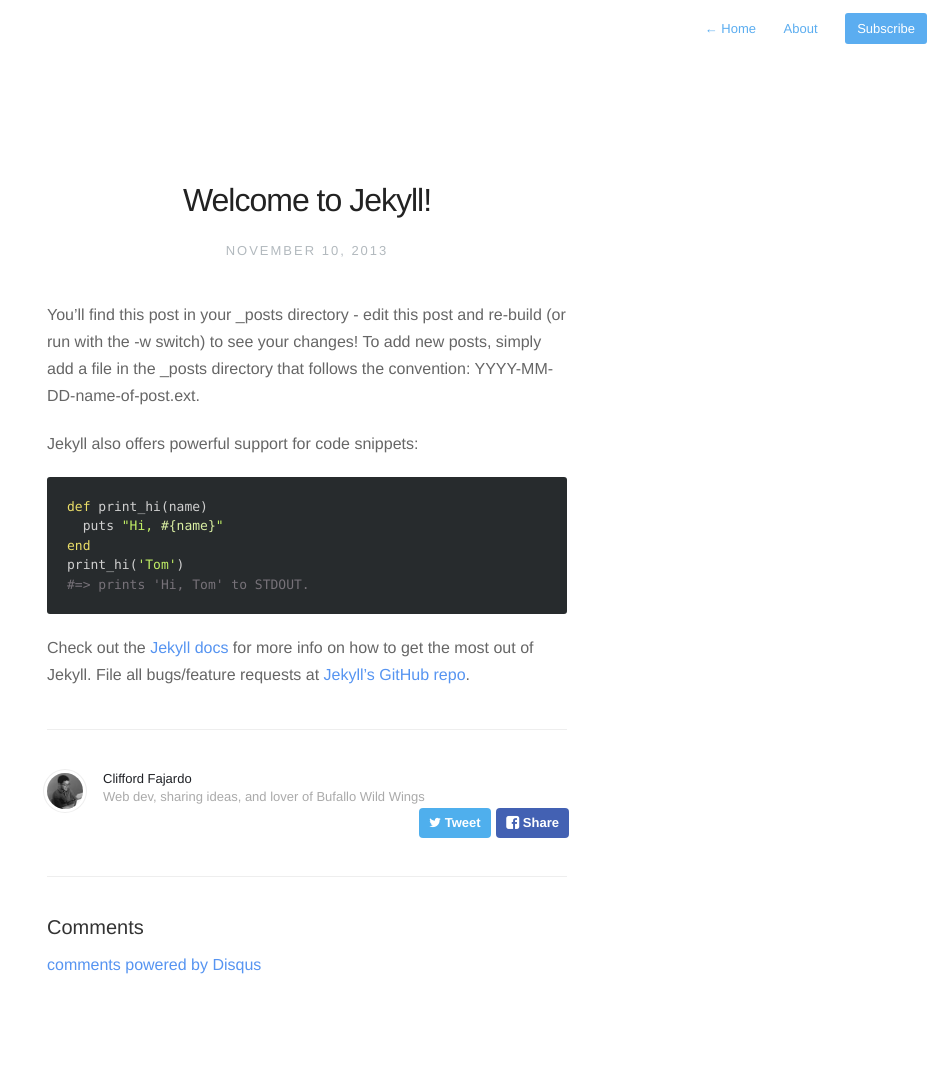
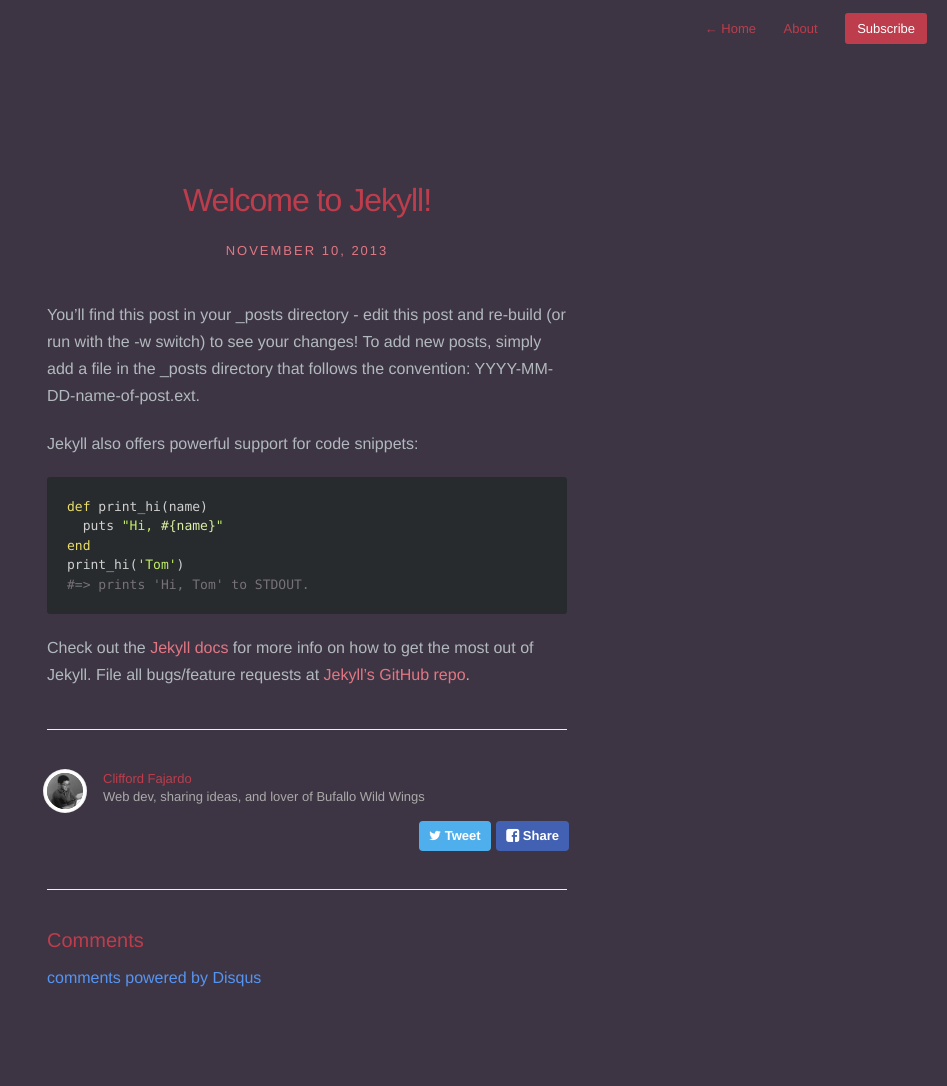
Before and after one commit to JosephSun/cliffordfajardo.github.io, a Jekyll site: the page built from _posts/2013-11-10-welcome-to-jekyll.markdown, in a window 1280 px wide. Shown: the whole page, without its empty margins (333-1280 px from the left). Built offline with Jekyll 4.4.1, drawn with Linux system fonts in a browser that asks for light colours; nearby versions of some CDN libraries; Markdown is read by kramdown in place of the engine named in the settings; comment, search, counter and statistics services are not loaded.

Commit message:
tweaking blog theme

```diff
--- a/assets/css/style.css
+++ b/assets/css/style.css
@@ -55,6 +55,7 @@
 	color: #666;
 	-webkit-font-smoothing: antialiased;
 	text-rendering: optimizeLegibility;
+	background: #3E3544;
 }
 
 h1 {
@@ -95,7 +96,7 @@
 	font-weight: 400;
 	letter-spacing: 0px;
 	font-size: 20px;
-	color: #222;
+	color: #BD3D4C;
 }
 
 .profile h2 {
@@ -113,8 +114,7 @@
 
 	/*max-width: 600px;*/
 	/*width:100%;*/
-	background: #fff;
-	background: rgba(255,255,255,.90);
+	background: #3E3544;
 	margin: 0 auto;
 	text-align: right;
 	/*position: fixed;*/
@@ -125,7 +125,7 @@
 	top: 8px;
 	right: 6px;
 	padding: 8px 12px;
-	color: #5badf0;
+	color: #BD3D4C;
 	font-size: 13px;
 	/*font-weight: bold;*/
 	line-height: 1.35;
@@ -133,7 +133,7 @@
 
 }
 nav.main-nav a.cta {
-	background: #5badf0;
+	background: #BD3D4C;
 	color: #fff;
 	margin-left: 12px;
 }
@@ -169,7 +169,7 @@
 	color: #5694f1;
 }
 
-p a { color: #5694f1; }
+p a { color: #E27784; }
 
 /*Transitions*/
 a,
@@ -186,7 +186,10 @@
 li	{ list-style-type:circle; list-style-position:inside; }
 
 /* Line Height */
-#post-body, p { line-height:1.7; }
+#post-body, p {
+	line-height:1.7;
+	color: #b2b9be;
+}
 
 b, strong { font-weight: 500;
   color: #1E2025; }
@@ -228,14 +231,14 @@
 
 .post h1 {
 	margin-bottom: 20px;
-	color: #222;
+	color: #BD3D4C;
 	font: 300 32px/1.4em "Helvetica Neue", Helvetica,Arial,sans-serif;
 }
 
 .post h2 {
 	margin-bottom: 40px;
 	  font: 300 24px/1.5 "Helvetica Neue",Helvetica,Arial,sans-serif;
-	  color: #111;
+	  color: #BD3D4C;
 }
 
 
@@ -243,7 +246,7 @@
 	/*font: italic 22px/1.3em Georgia,serif;*/
 	font: normal 13px/1.5em "Helvetica Neue",Helvetica,Arial,sans-serif;
 	margin: -5px 0 40px 0;
-	color: #b2b9be;
+	color: #E27784;
 	  font-size: 13px;
 	  text-transform: uppercase;
 	  letter-spacing: 2px;
@@ -258,7 +261,7 @@
 	margin-top: 2px;
 }
 
-h3, h4, h5 { color:#333; }
+h3, h4, h5 { color:#BD3D4C; }
 
 h3 { font-size:20px; font-weight: 400; }
 h4 { font-size:16px; font-weight:bold; }
@@ -267,7 +270,7 @@
 h6 {
 	font-size: 13px;
 	font-weight: bold;
-	color: #666;
+	color: #BD3D4C;
 	margin-bottom: 6px;
 }
 
@@ -388,7 +391,7 @@
 }
 
 #post-list a {
-	color: #333;
+	color: #BD3D4C;
 	display: block;
 	font: bold 19px/1.7 "Helvetica Neue",helvetica,Arial,sans-serif;
 }
@@ -463,8 +466,7 @@
 }
 
 #post-meta div span.dark {
-	color: #1E2025;
-
+	color: #BD3D4C;
 }
 
 #post-meta div {
@@ -481,7 +483,7 @@
 	font-size: 20px;
 	font-size: 23px;
 	margin-left: 1px;
-	margin-top: 4px;
+	margin-top: 17px;
 	color: #d4d4d4;
 	display: inline-block;
 	vertical-align: middle;
@@ -588,7 +590,6 @@
 }
 
 #post-list.archive.readmore h3{
-
 	  font: 400 20px "Helvetica Neue", Helvetica,Arial,sans-serif;
 	  margin-bottom: 30px;
 }
```
